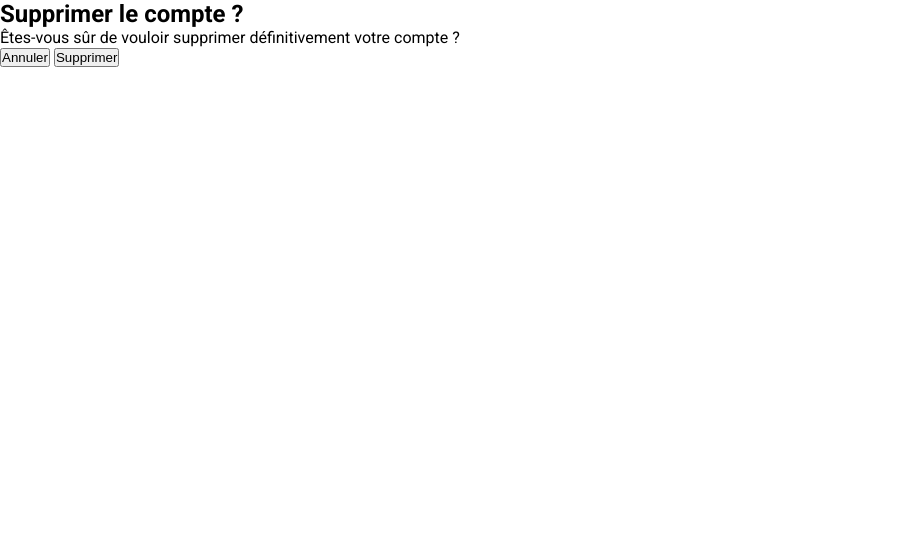
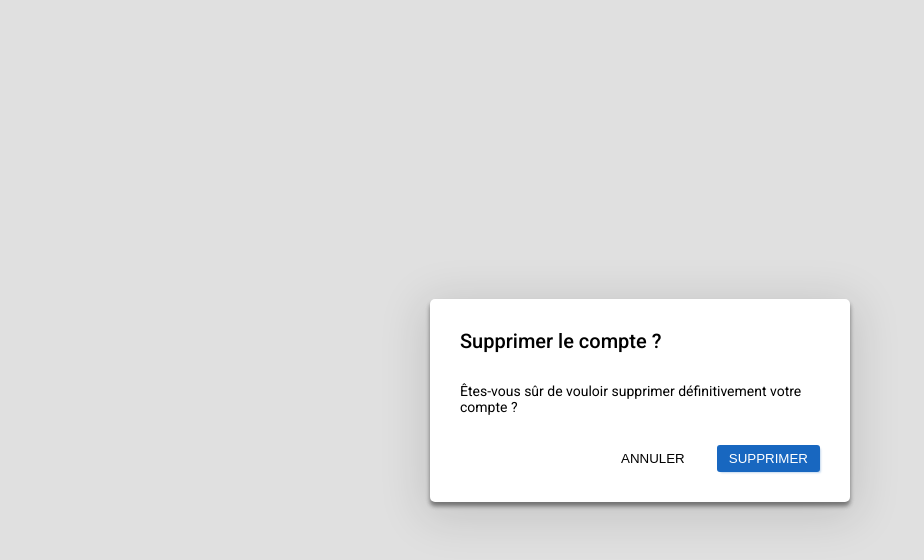
Before and after one commit to eikon-frontend-students/imd2-exercice-hebdomadaire-9-HillarylouisXVI, a website built with Parcel: page src/index.html in a window 1280 px wide. Shown: the whole page, without its empty margins (0-924 px from the left). Built offline with nearby package versions, Linux system fonts and the light colour scheme.

Commit message:
Finalisation de overlay

```diff
--- a/src/css/main.css
+++ b/src/css/main.css
@@ -15,4 +15,66 @@ video {
 
 body {
   font-family: "Roboto", sans-serif;
+  background-color: #e0e0e0;
+  display: flex;
+  justify-content: center;
+  align-items: center;
+  height: 100vh;
+  margin: 0;
 }
+
+.Overlay {
+  display: flex;
+  width: 420px;
+  padding: 30px;
+  flex-direction: column;
+  padding: 30px;
+  gap: 30px;
+  margin: 0 auto;
+  border-radius: 5px;
+  background: #fff;
+  box-shadow: 0 4px 4px 0 rgba(0, 0, 0, 0.25), 0 4px 4px 0 rgba(0, 0, 0, 0.25),
+    0 9px 46px 8px rgba(0, 0, 0, 0.12);
+}
+
+.Buttons {
+  display: flex;
+  justify-content: flex-end;
+  align-items: flex-start;
+  gap: 20px;
+  align-self: stretch;
+  font-size: 14px;
+  font-weight: 400;
+}
+
+h2 {
+  font-size: 20px;
+  font-weight: 500;
+}
+
+p {
+  font-size: 14px;
+  font-weight: 400;
+}
+
+.annuler {
+  background: #ffffff;
+  padding: 6px 12px;
+  justify-content: center;
+  align-items: center;
+  cursor: pointer;
+  border: none;
+}
+
+.supprimer {
+  display: flex;
+  padding: 6px 12px;
+  justify-content: center;
+  align-items: center;
+  cursor: pointer;
+  border-radius: 3px;
+  background: #1867c0;
+  border: none;
+  box-shadow: 2px 2px 2px -1px rgba(24, 103, 192, 0.25);
+  color: #ffffff;
+}
--- a/src/index.html
+++ b/src/index.html
@@ -17,8 +17,8 @@
       <h2>Supprimer le compte ?</h2>
       <p>Êtes-vous sûr de vouloir supprimer définitivement votre compte ?</p>
       <div class="Buttons">
-        <button class="Annuler">Annuler</button>
-        <button class="Supprimer">Supprimer</button>
+        <button class="annuler">ANNULER</button>
+        <button class="supprimer">SUPPRIMER</button>
       </div>
     </div>
 
```
